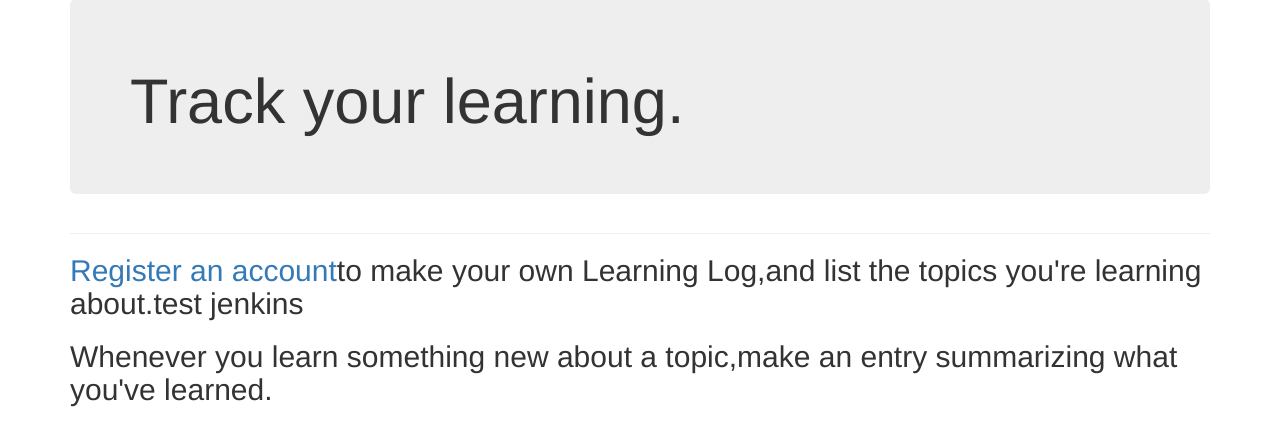
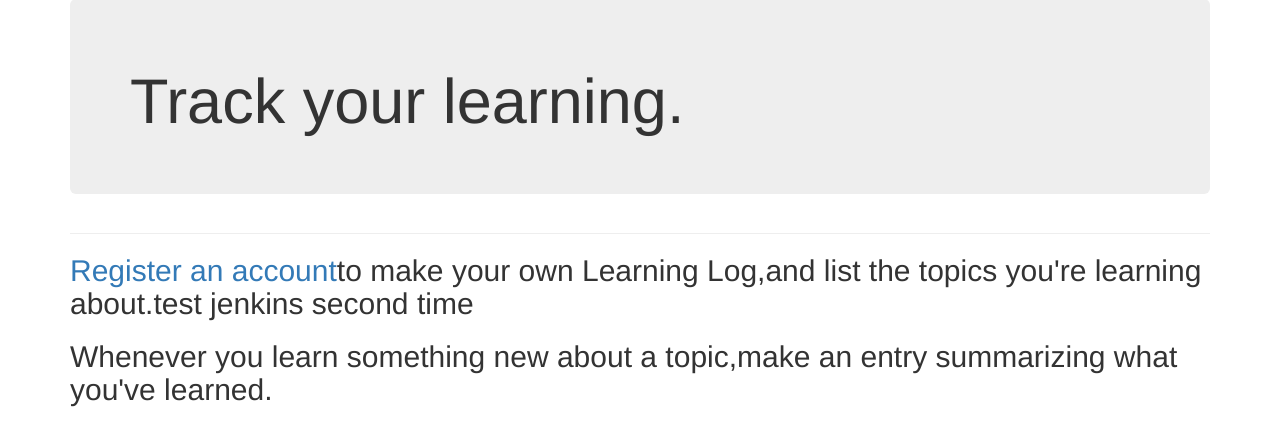
Before and after one commit to tiktokman/learning_log, a Django app: template learning_logs/templates/learning_logs/index.html in a window 1280 px wide. Shown: the part 112-558 px from the top of the page. Run offline with Django 3.2, Linux system fonts and the light colour scheme; the template is opened without the code that fills it, so the values that code supplies are empty; some libraries are stand-ins or nearby versions.

Commit message:
second time

```diff
--- a/learning_logs/templates/learning_logs/index.html
+++ b/learning_logs/templates/learning_logs/index.html
@@ -7,7 +7,7 @@
 {% block content %}
     <h2>
       <a href="{% url 'users:register' %}">Register an account</a>to make
-      your own Learning Log,and list the topics you're learning about.test jenkins
+      your own Learning Log,and list the topics you're learning about.test jenkins second time
     </h2>
     <h2>
       Whenever you learn something new about a topic,make an entry
```
